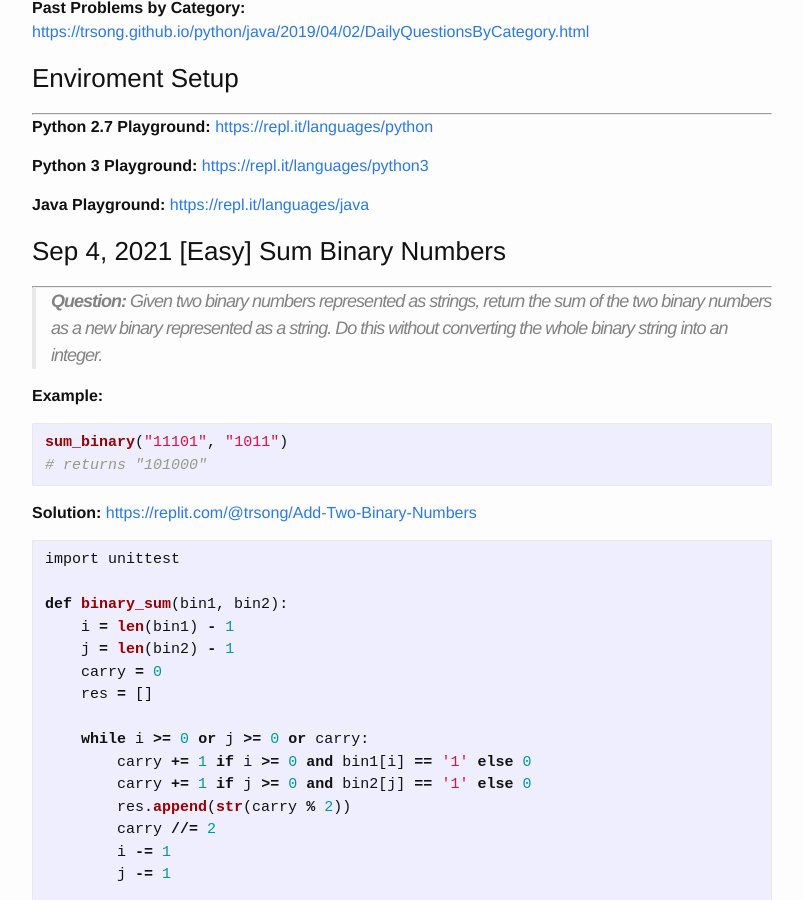
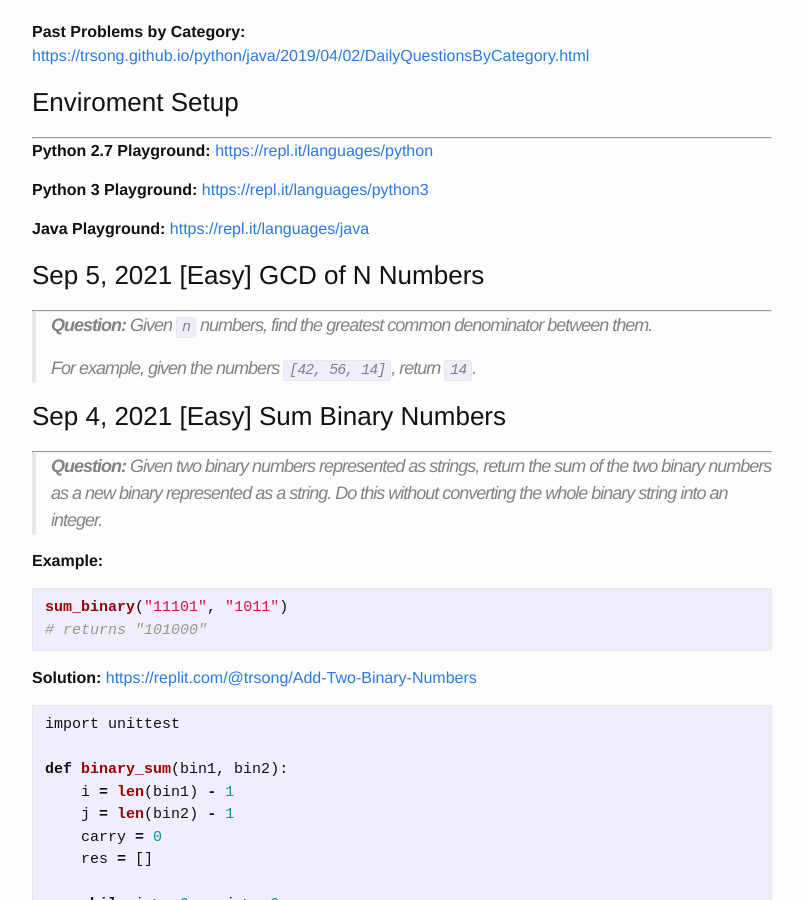
Before and after one commit to trsong/trsong.github.io, a Jekyll site: the page built from _posts/2021-08-01-DailyQuestionsAug.md, in a window 1280 px wide and 900 px high, scrolled down 1170 px. Shown: the whole window, without its empty margins (238-1041 px from the left). Built offline with Jekyll 4.4.1, drawn with Linux system fonts in a browser that asks for light colours; some of the changed text lies outside the part shown.

Commit message:
Add Sep 5 question.

```diff
--- a/_posts/2021-08-01-DailyQuestionsAug.md
+++ b/_posts/2021-08-01-DailyQuestionsAug.md
@@ -19,6 +19,13 @@ categories: Python/Java
 **Python 3 Playground:** [https://repl.it/languages/python3](https://repl.it/languages/python3)
 
 **Java Playground:** [https://repl.it/languages/java](https://repl.it/languages/java)
+
+
+### Sep 5, 2021 \[Easy\] GCD of N Numbers
+---
+> **Question:** Given `n` numbers, find the greatest common denominator between them.
+>
+> For example, given the numbers `[42, 56, 14]`, return `14`.
 
 
 ### Sep 4, 2021 \[Easy\] Sum Binary Numbers
```
